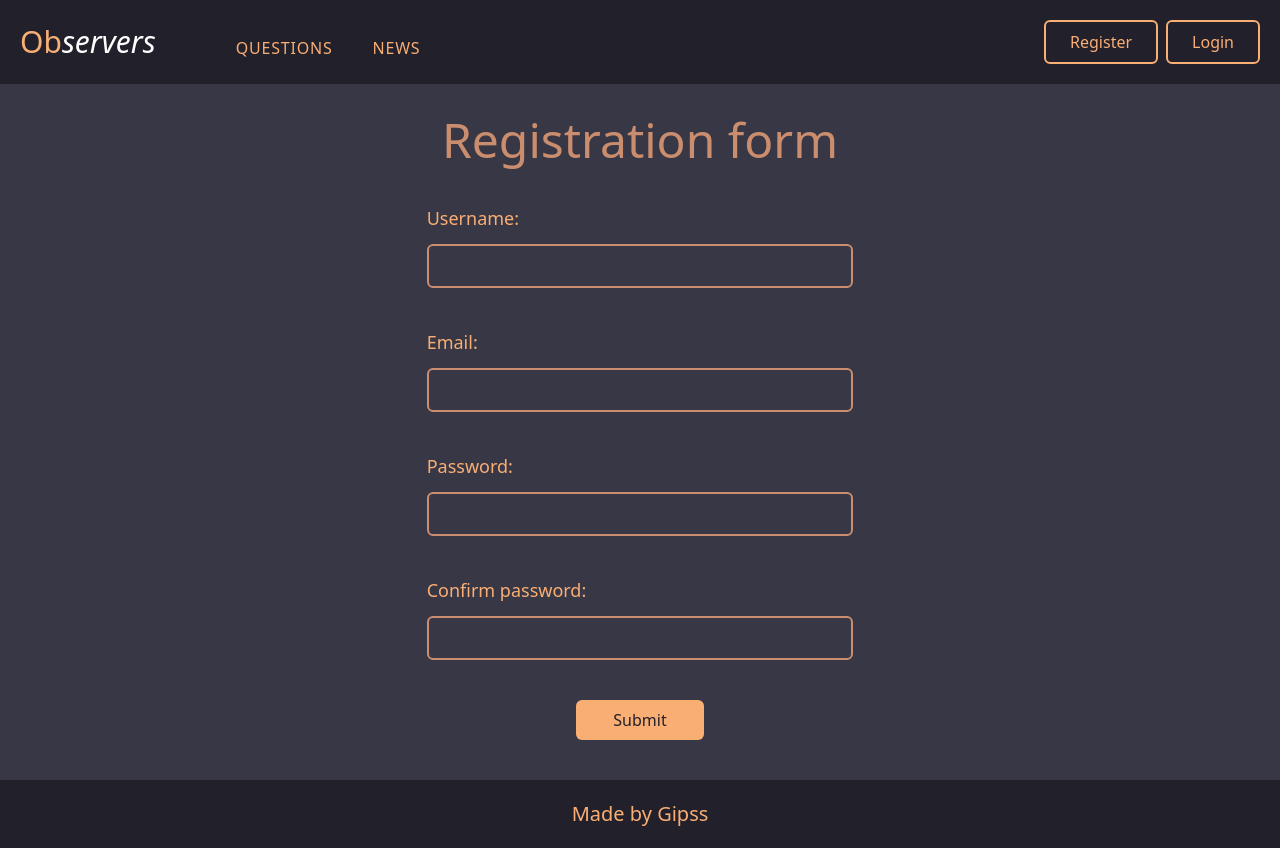
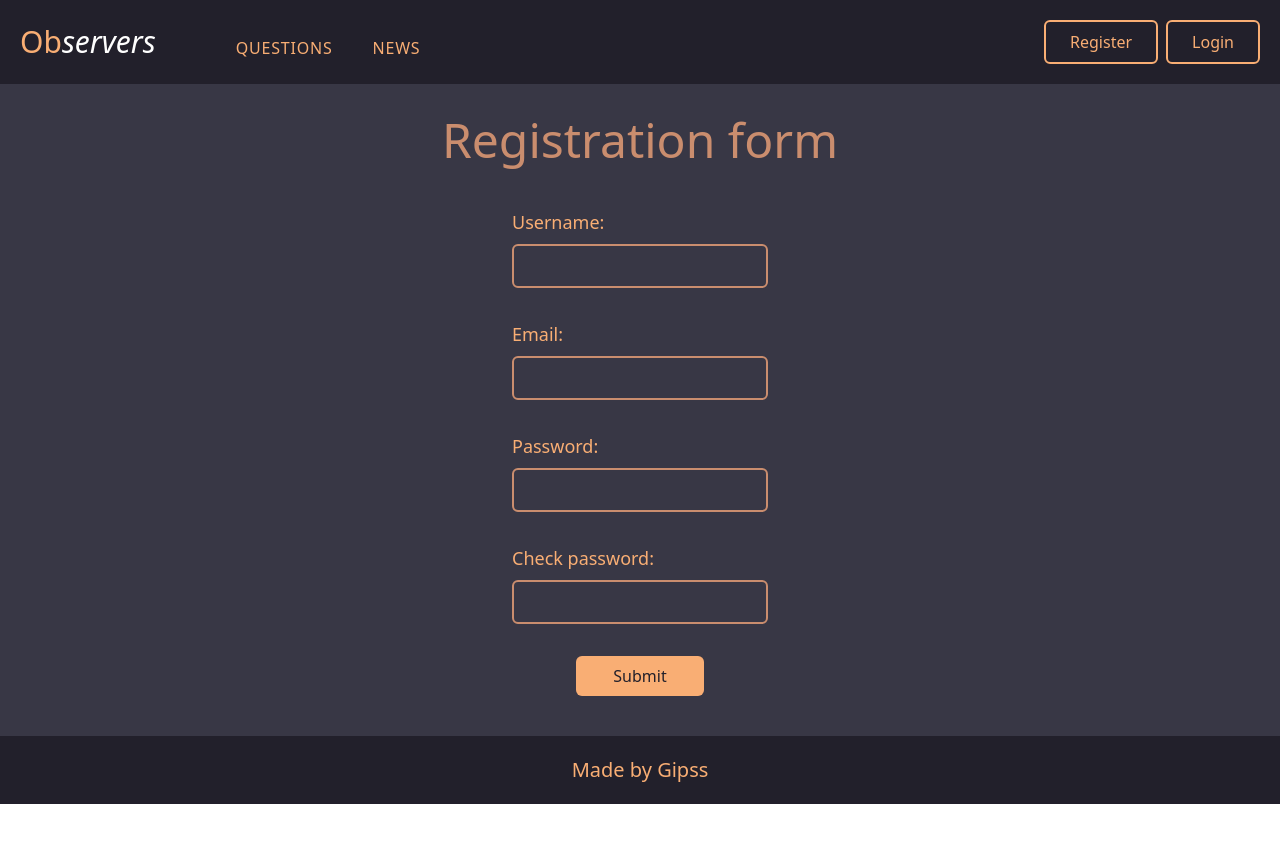
Before and after one commit to Gipssik/observers, a React (Create React App) app in the folder observers/frontend/: page /register in a window 1280 px wide. After the commit the page ends 804 px from the top, so only its background shows below. Built offline with nearby package versions, Linux system fonts and the light colour scheme.

Commit message:
Registration form done

```diff
--- a/observers/frontend/package.json
+++ b/observers/frontend/package.json
@@ -11,12 +11,14 @@
     "@types/react": "^17.0.37",
     "@types/react-dom": "^17.0.11",
     "axios": "^0.24.0",
+    "formik": "^2.2.9",
     "react": "^17.0.2",
     "react-dom": "^17.0.2",
     "react-router-dom": "^6.1.1",
     "react-scripts": "5.0.0",
     "typescript": "^4.5.4",
-    "web-vitals": "^2.1.2"
+    "web-vitals": "^2.1.2",
+    "yup": "^0.32.11"
   },
   "scripts": {
     "start": "react-scripts start",
--- a/observers/frontend/src/components/Buttons/SubmitButton.tsx
+++ b/observers/frontend/src/components/Buttons/SubmitButton.tsx
@@ -2,14 +2,13 @@ import React, {FC} from 'react';
 
 interface SubmitButtonProps{
 	content: string;
-	onClick: () => any;
 }
 
-const SubmitButton: FC<SubmitButtonProps> = ({content, onClick}) => {
+const SubmitButton: FC<SubmitButtonProps> = ({content}) => {
 	return (
-		<div onClick={onClick} className='w-32 text-center text-primaryBg capitalize rounded-md px-6 py-2 transition-all bg-primaryTxt hover:opacity-70 hover:cursor-pointer'>
+		<button type="submit" className="submit-button">
 			{content}
-		</div>
+		</button>
 	);
 };
 
--- a/observers/frontend/src/components/Footer/Footer.tsx
+++ b/observers/frontend/src/components/Footer/Footer.tsx
@@ -2,7 +2,7 @@ import React, {FC} from 'react';
 
 const Footer: FC = () => {
 	return (
-		<footer className='bg-primaryBg w-full py-5 mt-10 sticky top-full text-primaryTxt text-xl text-center'>
+		<footer className='main-footer'>
 			Made by Gipss
 		</footer>
 	);
--- /dev/null
+++ b/observers/frontend/src/components/Modal/Ex.tsx
@@ -0,0 +1,16 @@
+import React, {FC} from 'react';
+
+interface ExProps{
+	onClick: () => void;
+}
+
+const Ex: FC<ExProps> = ({onClick}) => {
+	return (
+		<div className="ex" onClick={onClick}>
+			<span className="ex-1"></span>
+			<span className="ex-2"></span>
+		</div>
+	);
+};
+
+export default Ex;
--- /dev/null
+++ b/observers/frontend/src/components/Modal/Modal.tsx
@@ -0,0 +1,27 @@
+import React, {FC, useState} from 'react';
+import Ex from "./Ex";
+
+interface ModalProps{
+	visible: boolean;
+	setVisible: any;
+}
+
+const Modal: FC<ModalProps> = ({visible, setVisible, children}) => {
+
+	const classes = ['modal'];
+
+	if (visible) {
+		classes.push('active');
+	}
+
+	return (
+		<div className={classes.join(' ')}>
+			<div className="modal-content">
+				<Ex onClick={() => setVisible(false)}/>
+				{children}
+			</div>
+		</div>
+	);
+};
+
+export default Modal;
--- a/observers/frontend/src/components/Register/RegisterField.tsx
+++ b/observers/frontend/src/components/Register/RegisterField.tsx
@@ -1,16 +1,26 @@
+import {Field, FormikErrors, FormikTouched} from 'formik';
 import React, {FC} from 'react';
 
 interface RegisterFieldProps{
 	content: string;
 	type: string;
 	id: string;
+	errors: any;
+	touched: any;
 }
 
-const RegisterField: FC<RegisterFieldProps> = ({content, type, id}) => {
+const RegisterField: FC<RegisterFieldProps> = ({content, type, id, errors, touched}) => {
 	return (
-		<div className='flex flex-col gap-3 w-full'>
-			<label className='text-primaryTxt text-lg' htmlFor={id}>{content.charAt(0).toUpperCase() + content.slice(1)}:</label>
-			<input className='bg-transparent text-primaryTxt border-2 border-secondaryTxt rounded-md px-4 py-2 focus:outline-none' type={type} id={id} name={id}/>
+		<div className="flex flex-col gap-2">
+			<label className="text-primaryTxt text-lg" htmlFor={id}>
+				{content.charAt(0).toUpperCase() + content.slice(1)}:
+			</label>
+			<div>
+				<Field name={id} id={id} type={type} className="field"/>
+				{errors && touched ? (
+					<div className="absolute text-red-500 text-sm">{errors}</div>
+				) : null}
+			</div>
 		</div>
 	);
 };
--- /dev/null
+++ b/observers/frontend/src/components/Register/RegisterFields.tsx
@@ -0,0 +1,45 @@
+import React, {FC} from 'react';
+import RegisterField from "./RegisterField";
+import {FormikErrors, FormikTouched} from "formik";
+
+interface RegisterFieldsProps {
+	errors: FormikErrors<any>;
+	touched: FormikTouched<any>;
+}
+
+const RegisterFields: FC<RegisterFieldsProps> = ({errors, touched}) => {
+	return (
+		<div className="flex flex-col gap-8">
+			<RegisterField
+				content="username"
+				type="text"
+				id="username"
+				errors={errors.username}
+				touched={touched.username}
+			/>
+			<RegisterField
+				content="email"
+				type="email"
+				id="email"
+				errors={errors.email}
+				touched={touched.email}
+			/>
+			<RegisterField
+				content="password"
+				type="password"
+				id="password"
+				errors={errors.password}
+				touched={touched.password}
+			/>
+			<RegisterField
+				content="check password"
+				type="password"
+				id="checkPassword"
+				errors={errors.checkPassword}
+				touched={touched.checkPassword}
+			/>
+		</div>
+	);
+};
+
+export default RegisterFields;
--- a/observers/frontend/src/components/Register/RegisterForm.tsx
+++ b/observers/frontend/src/components/Register/RegisterForm.tsx
@@ -1,11 +1,39 @@
-import React, {FC} from 'react';
-import RegisterField from "./RegisterField";
+import React, {FC, useState} from 'react';
 import SubmitButton from "../Buttons/SubmitButton";
 import axios from "axios";
+import * as Yup from "yup";
+import {Form, Formik} from "formik";
 import {IUser} from "../../types/types";
+import RegisterFields from "./RegisterFields";
+import {useNavigate} from "react-router-dom";
+import Modal from '../Modal/Modal';
 
 const RegisterForm: FC = () => {
+	const navigate = useNavigate();
+	const [modal, setModal] = useState<boolean>(false);
+
+	const RegisterSchema = Yup.object().shape({
+		username: Yup.string()
+			.matches(/^[a-zA-Z0-9_]+$/, 'Username must contain only alphanumeric character plus _.')
+			.min(4, 'Username must be at least 4 characters long.')
+			.max(20, 'Username\'s length must be lower than 20.')
+			.required('Required'),
+		email: Yup.string().email('Invalid email').required('Required'),
+		password: Yup.string()
+			.min(4, 'Password must be at least 4 characters long.')
+			.max(20, 'Password\'s length must be lower than 20.')
+			.required('Required'),
+		checkPassword: Yup.string().when("password", {
+			is: (val: string) => (!!(val && val.length > 0)),
+			then: Yup.string().oneOf(
+				[Yup.ref("password")],
+				"Passwords need to be the same"
+			)
+		})
+	})
+
 	const registerUser = async () => {
+
 		let username: string | undefined = document.querySelector<HTMLInputElement>('#username')?.value;
 		let email: string | undefined = document.querySelector<HTMLInputElement>('#email')?.value;
 		let password: string | undefined = document.querySelector<HTMLInputElement>('#password')?.value;
@@ -17,21 +45,42 @@ const RegisterForm: FC = () => {
 			'role_id': 2
 		};
 
-		console.log(body);
+		axios.post<IUser>('http://127.0.0.1:8000/api/accounts/users/', body)
+			.then(response => {
+				navigate('/login');
+			})
+			.catch(error => {
+				setModal(true);
+			});
 
-		let response = await axios.post<IUser>('http://127.0.0.1:8000/api/accounts/users/', body);
-		console.log(response.data);
 	};
 
 	return (
-		<div className='w-1/3 mx-auto flex flex-col items-center gap-10 mt-8'>
-			<h1 className='text-5xl text-secondaryTxt text-center'>Registration form</h1>
-			<RegisterField content="username" type="text" id="username"/>
-			<RegisterField content="email" type="email" id="email"/>
-			<RegisterField content="password" type="password" id="password"/>
-			<RegisterField content="confirm password" type="password" id="confirmPassword"/>
-			<SubmitButton content="Submit" onClick={registerUser}/>
-		</div>
+		<Formik
+		initialValues={{
+			username: '',
+			email: '',
+			password: '',
+			checkPassword: ''
+		}}
+		validationSchema={RegisterSchema}
+		onSubmit={registerUser}
+		>
+			{({ errors, touched }) => {
+				return (
+					<div>
+						<Modal visible={modal} setVisible={setModal} children="User with this username or email already exists."/>
+						<Form className="register-form">
+							<h1 className="register-title">Registration form</h1>
+							<RegisterFields errors={errors} touched={touched} />
+							<div>
+								<SubmitButton content="Submit" />
+							</div>
+						</Form>
+					</div>
+				)
+			}}
+		</Formik>
 	);
 };
 
--- a/observers/frontend/src/index.css
+++ b/observers/frontend/src/index.css
@@ -6,6 +6,11 @@
 
     .main-header{
         @apply bg-primaryBg text-primaryTxt w-full p-5;
+    }
+
+    .main-footer{
+        @apply bg-primaryBg w-full py-5 mt-10 sticky
+        top-full text-primaryTxt text-xl text-center;
     }
 
     .header-inner{
@@ -22,6 +27,56 @@
         hover:text-primaryBg capitalize;
     }
 
+    .register-form{
+        @apply w-1/3 mx-auto flex flex-col items-center gap-8 mt-8;
+    }
+
+    .register-title{
+        @apply text-5xl text-secondaryTxt text-center mb-3;
+    }
+
+    .field{
+        @apply bg-transparent text-primaryTxt border-2
+        border-secondaryTxt rounded-md w-64 px-4 py-2
+        focus:outline-none focus:border-primaryTxt;
+    }
+
+    .submit-button{
+        @apply w-32 text-center text-primaryBg
+        capitalize rounded-md px-6 py-2 transition-all
+        bg-primaryTxt hover:opacity-70 hover:cursor-pointer;
+    }
+
+    .modal{
+        @apply top-0 bottom-0 right-0 left-0 fixed
+        bg-black bg-opacity-70 items-center
+        transition hidden z-10;
+    }
+
+    .modal.active{
+        @apply flex;
+    }
+
+    .modal-content{
+        @apply p-10 bg-primaryBg mx-auto opacity-100
+        text-primaryTxt text-xl relative;
+    }
+
+    .ex{
+        @apply absolute top-0 right-0 w-[20px] h-[20px]
+        hover:cursor-pointer hover:opacity-70 transition;
+    }
+
+    .ex-1{
+        @apply absolute w-[2px] h-5 bg-primaryTxt
+        rotate-45 translate-x-[10px];
+    }
+
+    .ex-2{
+        @apply absolute w-[2px] h-5 bg-primaryTxt
+        rotate-[-45deg] translate-x-[10px];
+    }
+
 }
 
 #root {
```
Also changed, not shown: 1 other file (tests, documents, lock files or other folders).
